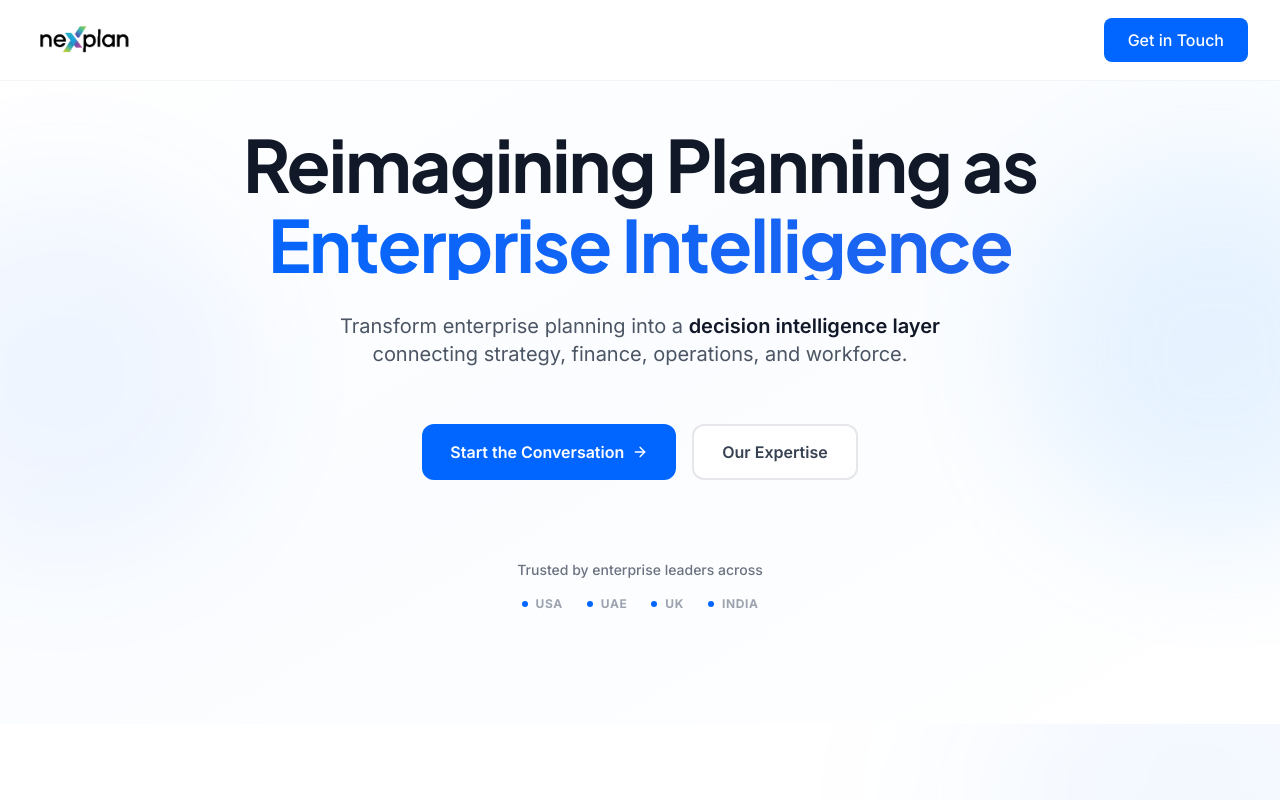
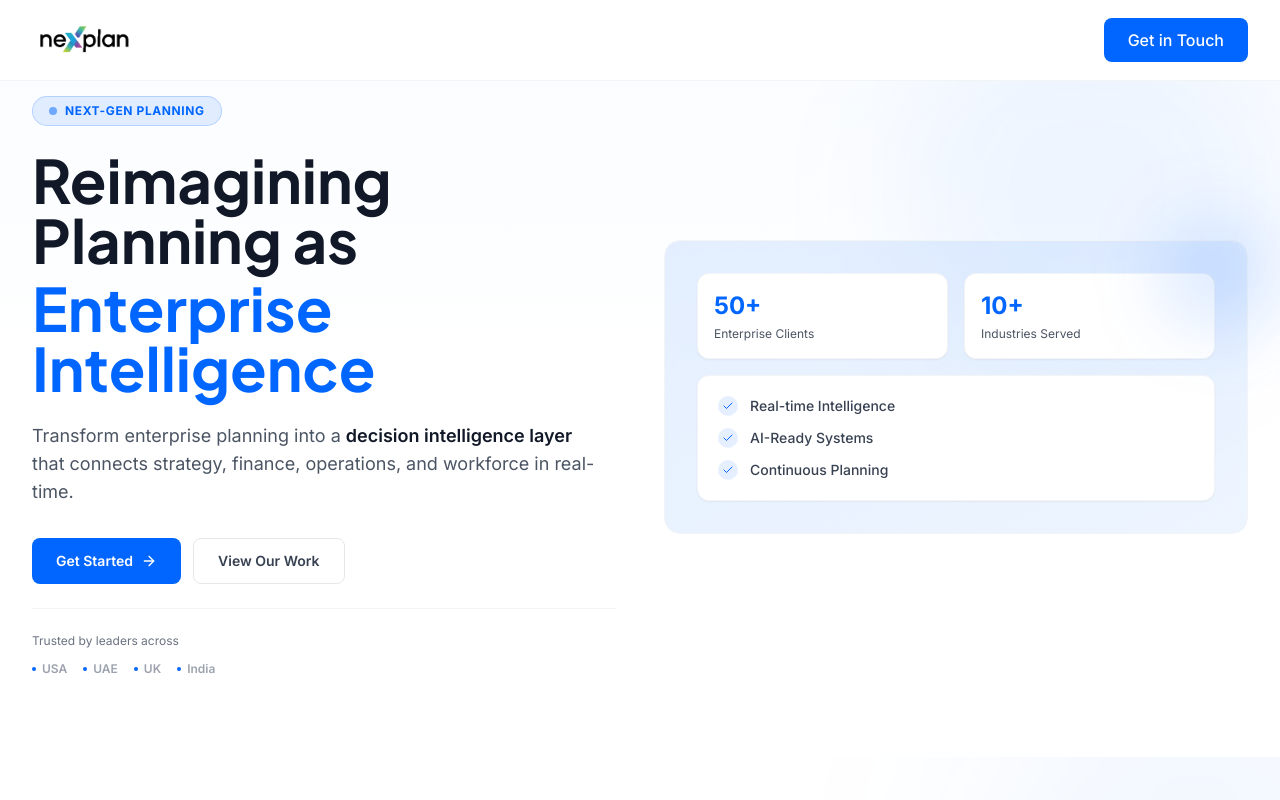
Before and after one commit to skarun505/Nexplan, a Next.js app: page / in a window 1280 px wide. Shown: the top 800 px of the page. Built offline with nearby package versions, Linux system fonts and the light colour scheme.

Commit message:
Complete hero section redesign: Compact split-column layout with stats and features

```diff
--- a/app/page.tsx
+++ b/app/page.tsx
@@ -39,66 +39,93 @@ export default function Home() {
                 </div>
             </header>
 
-            {/* Hero Section - Modern Minimalist */}
-            <section className="relative pt-24 pb-20 md:pt-32 md:pb-28 px-4 sm:px-6 lg:px-8 overflow-hidden">
-                {/* Subtle gradient background */}
-                <div className="absolute inset-0 bg-gradient-to-br from-white via-blue-50/30 to-white"></div>
+            {/* Hero Section - Compact Professional Design */}
+            <section className="relative pt-20 pb-16 md:pt-24 md:pb-20 px-4 sm:px-6 lg:px-8 bg-gradient-to-b from-blue-50/40 via-white to-white overflow-hidden">
+                {/* Subtle background decoration */}
+                <div className="absolute top-0 right-0 w-96 h-96 bg-primary/5 rounded-full blur-3xl"></div>
 
-                {/* Animated gradient orbs */}
-                <div className="absolute top-1/4 -left-32 w-96 h-96 bg-primary/10 rounded-full blur-3xl animate-pulse"></div>
-                <div className="absolute bottom-1/4 -right-32 w-96 h-96 bg-blue-300/20 rounded-full blur-3xl animate-pulse" style={{ animationDelay: '1s' }}></div>
+                <div className="max-w-7xl mx-auto relative z-10">
+                    <div className="grid lg:grid-cols-2 gap-12 items-center">
+                        {/* Left Column - Content */}
+                        <div className="space-y-6">
+                            <div className="inline-flex items-center gap-2 px-4 py-1.5 rounded-full bg-primary/10 border border-primary/20">
+                                <div className="w-2 h-2 rounded-full bg-primary animate-pulse"></div>
+                                <span className="text-xs font-bold text-primary uppercase tracking-wider">Next-Gen Planning</span>
+                            </div>
 
-                <div className="max-w-6xl mx-auto relative z-10">
-                    <div className="text-center space-y-8">
+                            <h1 className="font-heading text-3xl sm:text-4xl md:text-5xl lg:text-6xl font-bold leading-tight text-gray-900">
+                                Reimagining Planning as
+                                <span className="block mt-2 text-primary">Enterprise Intelligence</span>
+                            </h1>
 
-                        {/* Main Headline - Reduced Size */}
-                        <div className="space-y-4 fade-in-up">
-                            <h1 className="font-heading text-4xl sm:text-5xl md:text-6xl lg:text-7xl font-bold leading-[1.1] tracking-tight text-gray-900">
-                                Reimagining Planning as
-                                <span className="block mt-2 text-transparent bg-clip-text bg-gradient-to-r from-primary to-blue-600">
-                                    Enterprise Intelligence
-                                </span>
-                            </h1>
+                            <p className="text-base md:text-lg text-gray-600 leading-relaxed max-w-xl">
+                                Transform enterprise planning into a <span className="font-semibold text-gray-900">decision intelligence layer</span> that connects strategy, finance, operations, and workforce in real-time.
+                            </p>
+
+                            <div className="flex flex-col sm:flex-row gap-3 pt-2">
+                                <a href="#contact" className="group inline-flex items-center justify-center gap-2 px-6 py-3 bg-primary text-white rounded-lg hover:bg-[#0052CC] transition-all duration-300 hover:shadow-lg hover:shadow-primary/20 text-sm font-semibold">
+                                    Get Started
+                                    <ArrowRight className="w-4 h-4 group-hover:translate-x-1 transition-transform" />
+                                </a>
+                                <a href="#expertise" className="inline-flex items-center justify-center gap-2 px-6 py-3 bg-white text-gray-700 border border-gray-200 rounded-lg hover:border-primary/30 hover:bg-gray-50 transition-all text-sm font-semibold">
+                                    View Our Work
+                                </a>
+                            </div>
+
+                            {/* Trust Bar - Compact */}
+                            <div className="pt-6 border-t border-gray-100">
+                                <p className="text-xs text-gray-500 mb-3">Trusted by leaders across</p>
+                                <div className="flex gap-4 text-xs font-semibold text-gray-400">
+                                    {['USA', 'UAE', 'UK', 'India'].map((loc, i) => (
+                                        <span key={i} className="flex items-center gap-1.5">
+                                            <div className="w-1 h-1 rounded-full bg-primary"></div>
+                                            {loc}
+                                        </span>
+                                    ))}
+                                </div>
+                            </div>
                         </div>
 
-                        {/* Sub-headline - More Compact */}
-                        <div className="max-w-2xl mx-auto fade-in-up" style={{ animationDelay: '0.1s' }}>
-                            <p className="text-lg md:text-xl text-gray-600 leading-relaxed">
-                                Transform enterprise planning into a <span className="text-gray-900 font-semibold">decision intelligence layer</span> connecting strategy, finance, operations, and workforce.
-                            </p>
-                        </div>
+                        {/* Right Column - Visual Element */}
+                        <div className="relative hidden lg:block">
+                            <div className="relative">
+                                {/* Abstract visual representation */}
+                                <div className="bg-gradient-to-br from-primary/10 to-blue-100/50 rounded-2xl p-8 backdrop-blur-sm border border-gray-100">
+                                    <div className="space-y-4">
+                                        {/* Stats Cards */}
+                                        <div className="grid grid-cols-2 gap-4">
+                                            <div className="bg-white p-4 rounded-xl shadow-sm border border-gray-100">
+                                                <div className="text-2xl font-bold text-primary mb-1">50+</div>
+                                                <div className="text-xs text-gray-600">Enterprise Clients</div>
+                                            </div>
+                                            <div className="bg-white p-4 rounded-xl shadow-sm border border-gray-100">
+                                                <div className="text-2xl font-bold text-primary mb-1">10+</div>
+                                                <div className="text-xs text-gray-600">Industries Served</div>
+                                            </div>
+                                        </div>
 
-                        {/* Clean CTA Section */}
-                        <div className="pt-6 flex flex-col sm:flex-row justify-center gap-4 fade-in-up" style={{ animationDelay: '0.2s' }}>
-                            <a href="#contact" className="group inline-flex items-center justify-center gap-2 px-7 py-3.5 bg-primary text-white rounded-xl hover:bg-[#0052CC] transition-all duration-300 hover:shadow-xl hover:shadow-primary/30 hover:-translate-y-0.5 text-base font-semibold">
-                                Start the Conversation
-                                <ArrowRight className="w-4 h-4 group-hover:translate-x-1 transition-transform" />
-                            </a>
-                            <a href="#expertise" className="inline-flex items-center justify-center gap-2 px-7 py-3.5 bg-white text-gray-700 border-2 border-gray-200 rounded-xl hover:border-primary/30 hover:bg-gray-50 transition-all duration-300 text-base font-semibold">
-                                Our Expertise
-                            </a>
-                        </div>
+                                        {/* Feature list */}
+                                        <div className="bg-white rounded-xl p-5 shadow-sm border border-gray-100">
+                                            <div className="space-y-3">
+                                                {[
+                                                    'Real-time Intelligence',
+                                                    'AI-Ready Systems',
+                                                    'Continuous Planning'
+                                                ].map((feature, i) => (
+                                                    <div key={i} className="flex items-center gap-3">
+                                                        <div className="w-5 h-5 rounded-full bg-primary/10 flex items-center justify-center flex-shrink-0">
+                                                            <Check className="w-3 h-3 text-primary" />
+                                                        </div>
+                                                        <span className="text-sm font-medium text-gray-700">{feature}</span>
+                                                    </div>
+                                                ))}
+                                            </div>
+                                        </div>
+                                    </div>
+                                </div>
 
-                        {/* Trust Indicators - Subtle */}
-                        <div className="pt-12 fade-in-up" style={{ animationDelay: '0.3s' }}>
-                            <p className="text-sm text-gray-500 mb-4 font-medium">Trusted by enterprise leaders across</p>
-                            <div className="flex flex-wrap justify-center gap-6 text-xs font-bold text-gray-400 uppercase tracking-wider">
-                                <span className="flex items-center gap-2">
-                                    <div className="w-1.5 h-1.5 rounded-full bg-primary"></div>
-                                    USA
-                                </span>
-                                <span className="flex items-center gap-2">
-                                    <div className="w-1.5 h-1.5 rounded-full bg-primary"></div>
-                                    UAE
-                                </span>
-                                <span className="flex items-center gap-2">
-                                    <div className="w-1.5 h-1.5 rounded-full bg-primary"></div>
-                                    UK
-                                </span>
-                                <span className="flex items-center gap-2">
-                                    <div className="w-1.5 h-1.5 rounded-full bg-primary"></div>
-                                    India
-                                </span>
+                                {/* Floating accent */}
+                                <div className="absolute -top-4 -right-4 w-24 h-24 bg-primary/20 rounded-full blur-2xl"></div>
                             </div>
                         </div>
                     </div>
```
